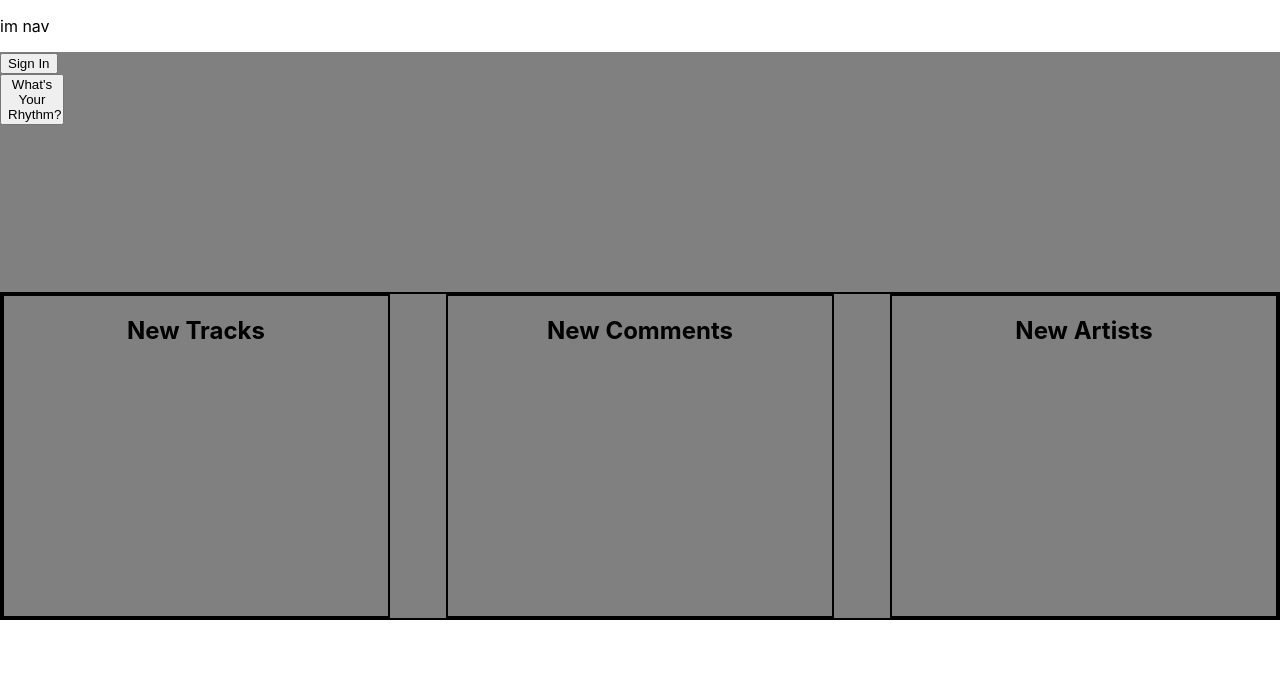
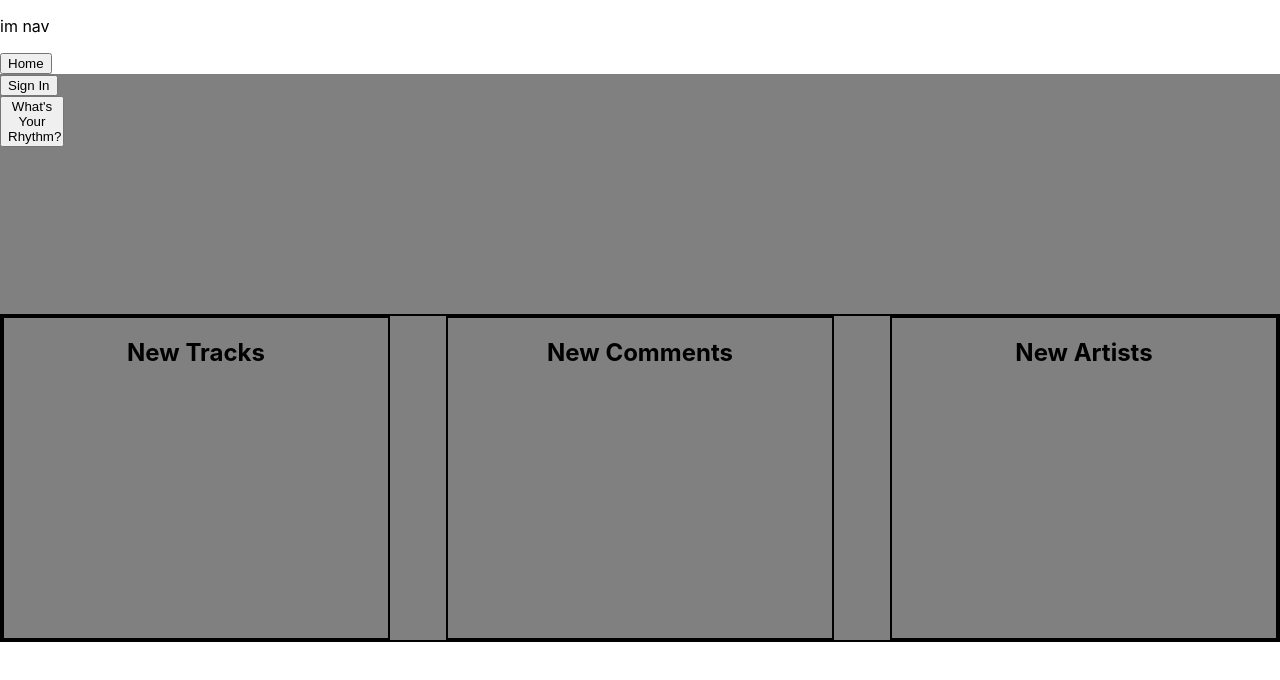
Before and after one commit to msrjr91/Rhythmic, a React (Create React App) app in the folder client/: page / in a window 1280 px wide. Shown: the top 680 px of the page. Built offline with nearby package versions, Linux system fonts and the light colour scheme.

Commit message:
home button added to nav

```diff
--- a/client/src/components/Nav.jsx
+++ b/client/src/components/Nav.jsx
@@ -1,7 +1,11 @@
+import {useNavigate} from 'react-router-dom'
+
 export default function Nav() {
+    let navigate = useNavigate()
     return (
         <div>
         <p>im nav</p>
+        <button onClick={()=>navigate('/')}>Home</button>
         </div>
     )
 }
```
